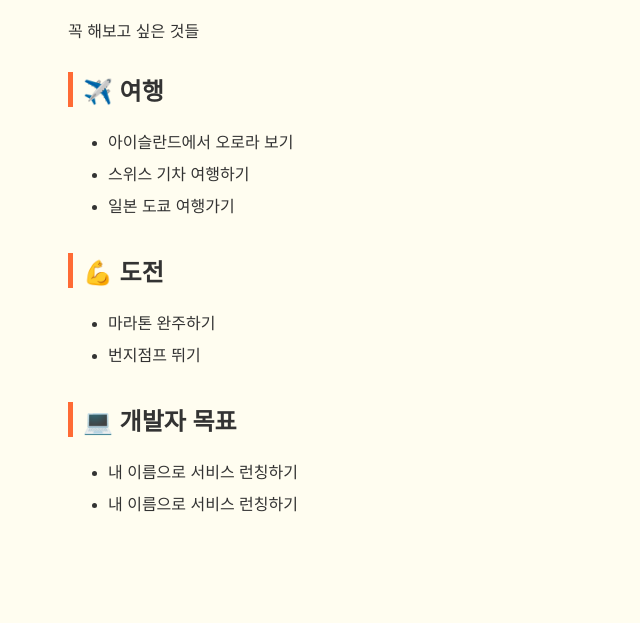
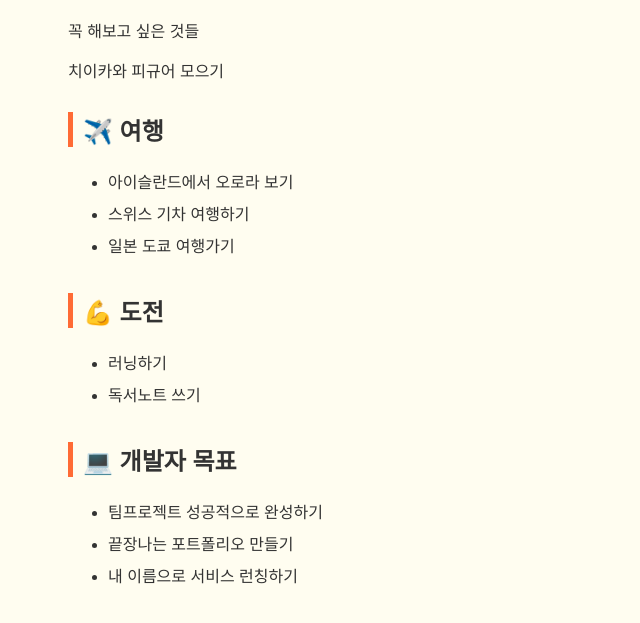
Before and after one commit to gamazzang/my-bucketlist, a plain HTML site: page index.html in a window 1280 px wide. Shown: the part 99-722 px from the top of the page, without its empty margins (247-887 px from the left). Drawn offline with Linux system fonts and the light colour scheme.

Commit message:
버킷리스트 페이지 최종 완성

```diff
--- a/index.html
+++ b/index.html
@@ -27,7 +27,7 @@
 <body>
   <h1>🪣 나의 소중한 버킷리스트</h1>
   <p> 꼭 해보고 싶은 것들</p>
-
+  <span>치이카와 피규어 모으기</span>
   <h2>✈️ 여행</h2>
   <ul>
     <li>아이슬란드에서 오로라 보기</li>
@@ -37,13 +37,14 @@
 
   <h2>💪 도전</h2>
   <ul>
-    <li>마라톤 완주하기</li>
-    <li>번지점프 뛰기</li>
+    <li>러닝하기</li>
+    <li>독서노트 쓰기</li>
   </ul>
 
   <h2>💻 개발자 목표</h2>
   <ul>
-    <li>내 이름으로 서비스 런칭하기</li>
+    <li>팀프로젝트 성공적으로 완성하기</li>
+    <li>끝장나는 포트폴리오 만들기</li>
     <li>내 이름으로 서비스 런칭하기</li>
   </ul>
 
```
